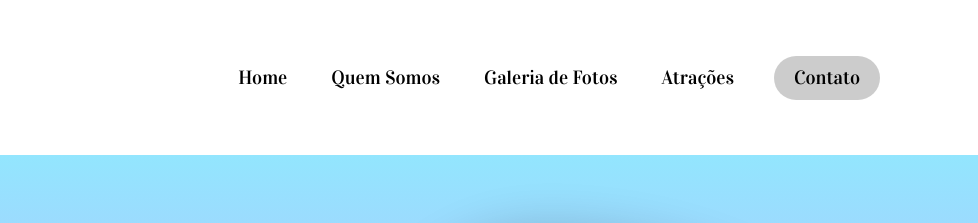
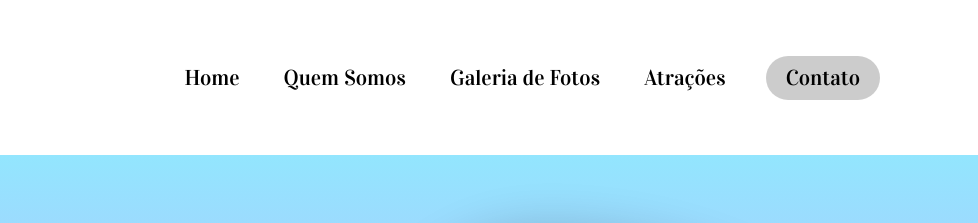
Before and after one commit to tatishinoda/cantandoestorias, a website: page index.html in a window 1280 px wide. Shown: the top 223 px of the page, 302-1280 px from the left. Drawn offline with nearby package versions, Linux system fonts and the light colour scheme.

Commit message:
Fix font size

```diff
--- a/scss/_variables.scss
+++ b/scss/_variables.scss
@@ -109,7 +109,7 @@ $navbar-bg: #fff;
 $nav-link-color: #000000;
 $nav-link-hover-color: #000000;
 $nav-link-active-color: #000000;
-$nav-link-font-size: 1.2rem;
+$nav-link-font-size: 1.35rem;
 $nav-link-padding: 0.625rem 1.25rem;
 $active-bg: rgba(0, 0, 0, 0.2);
 
```
Also changed, not shown: css/style.css, 1 other file.
